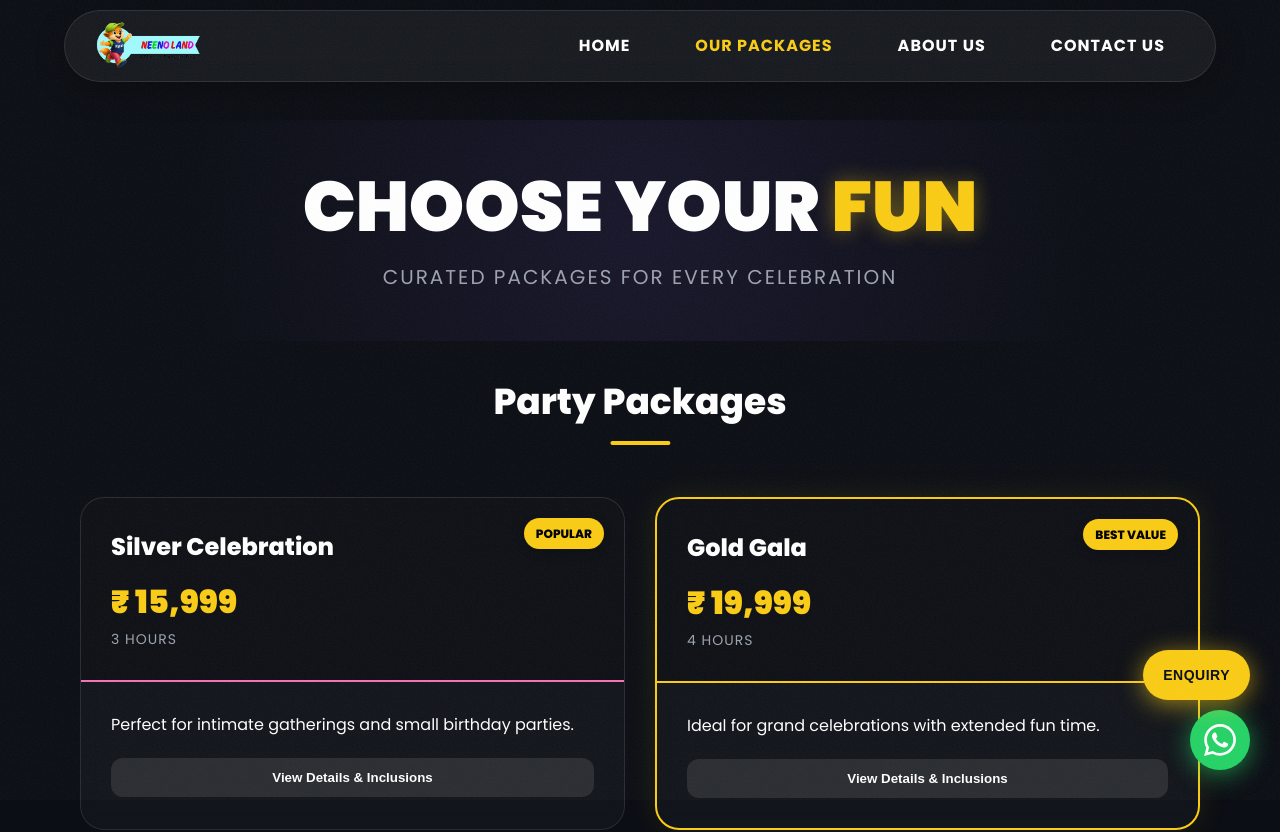
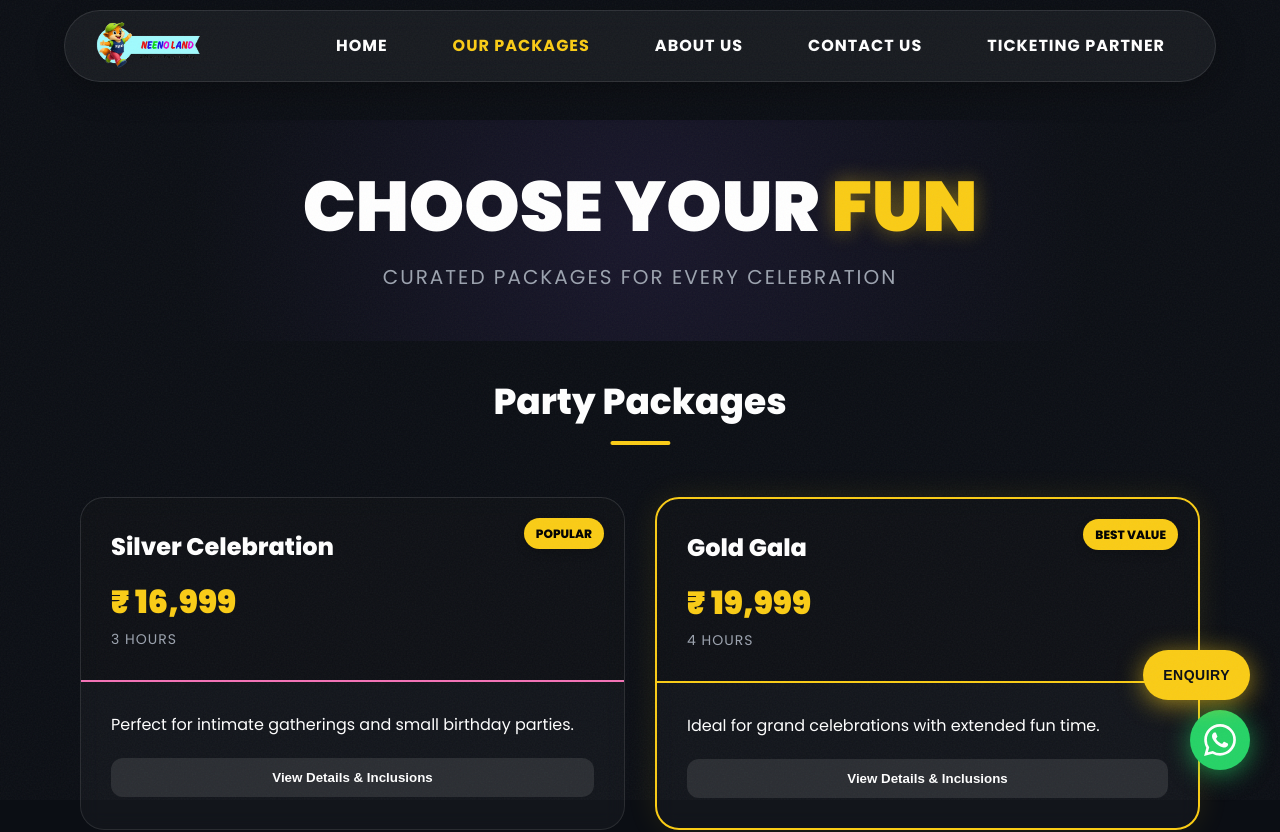
Before and after one commit to Ritik7307/Neenoland, a React (Create React App) app: page /packages in a window 1280 px wide. Shown: the top 832 px of the page. Built offline with nearby package versions, Linux system fonts and the light colour scheme.

Commit message:
ticketing-partner

```diff
--- a/src/components/Navbar.js
+++ b/src/components/Navbar.js
@@ -90,6 +90,16 @@ const Navbar = () => {
             Contact Us
           </Link>
         </li>
+        <li>
+          <a
+            href="https://activitykidz.com/products/neeno-land-play-zone-indirapuram-ghaziabad?utm_source=vptnr"
+            target="_blank"
+            rel="noopener noreferrer"
+            onClick={closeMenu}
+          >
+            Ticketing Partner
+          </a>
+        </li>
       </ul>
     </nav>
   );
--- a/src/pages/PackagesPage.js
+++ b/src/pages/PackagesPage.js
@@ -48,7 +48,7 @@ const PackagesPage = () => {
     {
       id: 1,
       title: "Silver Celebration",
-      price: "₹ 15,999",
+      price: "₹ 16,999",
       duration: "3 Hours",
       tag: "Popular",
       desc: "Perfect for intimate gatherings and small birthday parties.",
```
